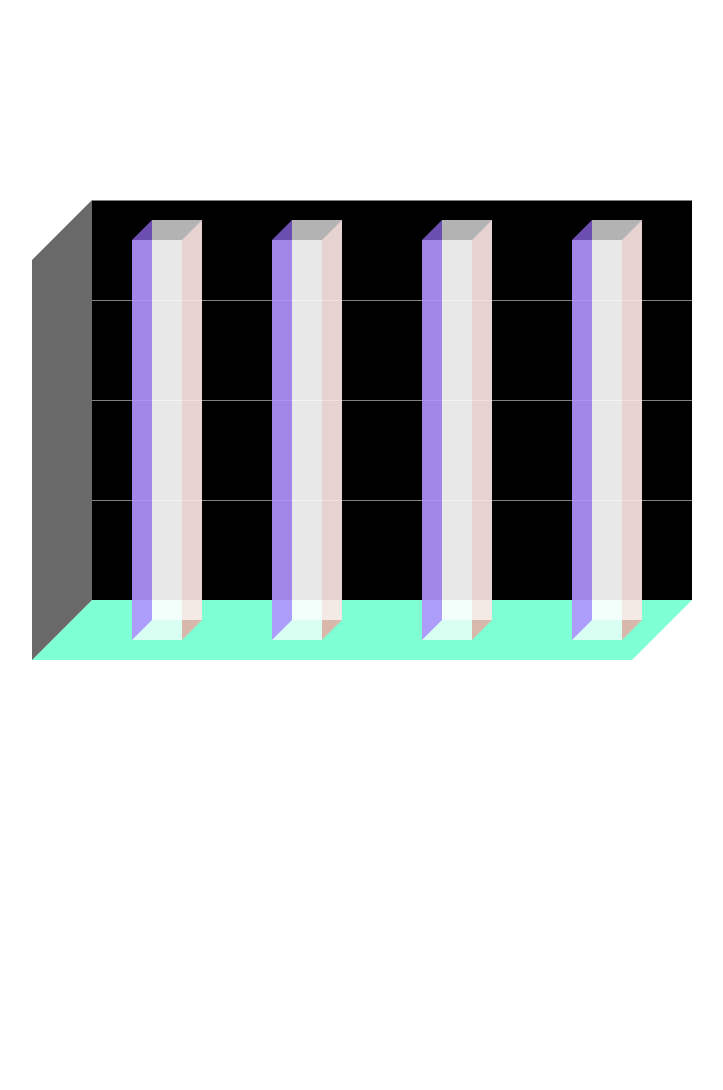
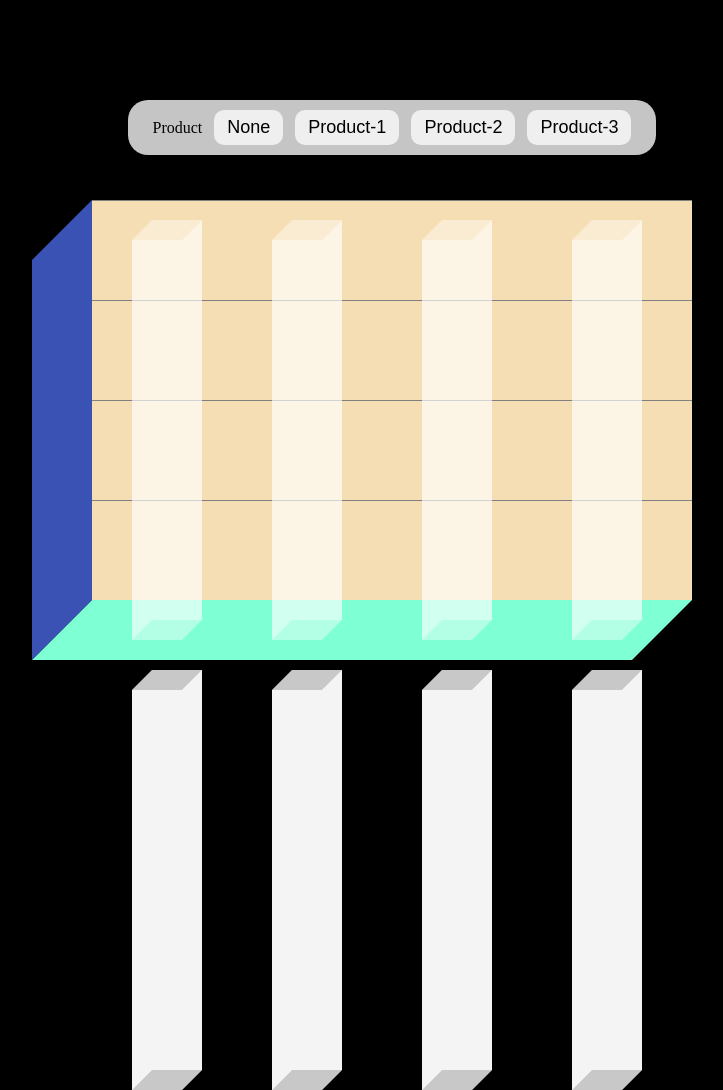
Before and after one commit to ThamaraiKannan1496/bar_chart, a plain HTML site: page index.html in a window 1280 px wide. Shown: the whole page, without its empty margins (248-971 px from the left). Before the commit the page ends 800 px from the top, so only its background shows below. Drawn offline with Linux system fonts and the light colour scheme.

Commit message:
before hover effects

```diff
--- a/css/style.css
+++ b/css/style.css
@@ -1,10 +1,11 @@
-*{
+* {
   padding: 0;
   margin: 0;
   box-sizing: border-box;
 }
 
-body{
+body {
+  background: black;
   height: 100vh;
   width: 100vw;
   display: flex;
@@ -12,23 +13,42 @@ body{
   align-items: center;
 }
 
-.container{
+.container {
   width: 600px;
   height: 400px;
-  background-color: rgb(0, 0, 0);
+  background-color: wheat;
   position: relative;
 }
-
-.chart , .ground{
+.top-buttons {
+  position: absolute;
+  z-index: 1;
+  top: 100px;
+  background-color: #c5c5c5;
+  border-radius: 20px;
+  padding: 10px 25px;
+}
+.top-buttons button {
+  font-size: 18px;
+  font-weight: 400;
+  color: black;
+  border: none;
+  padding: 6px 12px;
+  margin-left: 8px;
+  border-radius: 10px;
+  border: 1px solid transparent;
+}
+.chart,
+.ground {
   width: 100%;
   height: 100%;
 }
 
-.chart{
+.chart {
+  /* overflow: hidden; */
   position: relative;
 }
 
-.chart::before{
+.chart::before {
   content: "";
   position: absolute;
   left: -30px;
@@ -40,7 +60,7 @@ body{
   transform: skewX(-45deg);
 }
 
-.chart::after{
+.chart::after {
   content: "";
   position: absolute;
   left: -60px;
@@ -49,46 +69,158 @@ top: 30px;
   bottom: -60px;
   height: 100%;
   width: 60px;
-background-color: rgb(105, 105, 105);
+  background-color: rgba(83, 118, 255, 0.7);
+
   transform: skewY(-45deg);
 }
 
-
-.level{
+.level {
   height: calc(400px / 4);
   width: 100%;
   border-top: 1px solid gray;
+  overflow: hidden;
 }
-.bar-front,.bar-front1,.bar-front2,.bar-front3,.bar-front4{
+.bar-front,
+.bar-front1,
+.bar-front2,
+.bar-front3,
+.bar-front4,
+.bar-prod1f-1,
+.bar-prod1f-2,
+.bar-prod1f-3,
+.bar-prod1f-4,
+.bar-prod2f-1,
+.bar-prod2f-2,
+.bar-prod2f-3,
+.bar-prod2f-4,
+.bar-prod3f-1,
+.bar-prod3f-2,
+.bar-prod3f-3,
+.bar-prod3f-4,
+.bar-prod4f-1,
+.bar-prod4f-2,
+.bar-prod4f-3,
+.bar-prod4f-4 {
   height: 400px;
   width: 50px;
-background-color: rgba(255, 255, 255, 0.7);
+  background-color: rgba(255, 255, 255, 0.4);
   position: absolute;
   content: "";
   bottom: -40px;
   left: 40px;
+}
 
+.bar-prod1f-1,
+.bar-prod1f-2,
+.bar-prod1f-3,
+.bar-prod1f-4,
+.bar-prod2f-1,
+.bar-prod2f-2,
+.bar-prod2f-3,
+.bar-prod2f-4,
+.bar-prod3f-1,
+.bar-prod3f-2,
+.bar-prod3f-3,
+.bar-prod3f-4,
+.bar-prod4f-1,
+.bar-prod4f-2,
+.bar-prod4f-3,
+.bar-prod4f-4 {
+  transform: translateY(450px);
+  /* background-color: rgb(255, 0, 0); */
+  /* z-index: 5; */
 }
-.bar-back,.bar-back1,.bar-back2,.bar-back3{
+
+.bar-back,
+.bar-back1,
+.bar-back2,
+.bar-back3,
+.bar-prod1b-1,
+.bar-prod1b-2,
+.bar-prod1b-3,
+.bar-prod1b-4,
+.bar-prod2b-1,
+.bar-prod2b-2,
+.bar-prod2b-3,
+.bar-prod2b-4,
+.bar-prod3b-1,
+.bar-prod3b-2,
+.bar-prod3b-3,
+.bar-prod3b-4,
+.bar-prod4b-1,
+.bar-prod4b-2,
+.bar-prod4b-3,
+.bar-prod4b-4 {
   height: 400px;
   width: 50px;
-background-color: rgba(255, 255, 255, 0.7);
+  background-color: rgba(255, 255, 255, 0.4);
   position: absolute;
   content: "";
   bottom: -20px;
   left: 60px;
 }
-.bar-back1{
+.bar-prod1b-1,
+.bar-prod1b-2,
+.bar-prod1b-3,
+.bar-prod1b-4,
+.bar-prod2b-1,
+.bar-prod2b-2,
+.bar-prod2b-3,
+.bar-prod2b-4,
+.bar-prod3b-1,
+.bar-prod3b-2,
+.bar-prod3b-3,
+.bar-prod3b-4,
+.bar-prod4b-1,
+.bar-prod4b-2,
+.bar-prod4b-3,
+.bar-prod4b-4 {
+  transform: translateY(450px);
+  /* background-color: red; */
+}
+
+.bar-back1,
+.bar-prod1b-1,
+.bar-prod2b-1,
+.bar-prod3b-1,
+.bar-prod4b-1 {
   left: 200px;
 }
-.bar-back2{
+.bar-back2,
+.bar-prod1b-2,
+.bar-prod2b-2,
+.bar-prod3b-2,
+.bar-prod4b-2 {
   left: 350px;
 }
-.bar-back3{
+.bar-back3,
+.bar-prod1b-3,
+.bar-prod2b-3,
+.bar-prod3b-3,
+.bar-prod4b-3 {
   left: 500px;
 }
 
-.bar-back::before,.bar-back1::before,.bar-back2::before,.bar-back3::before{
+.bar-back::before,
+.bar-back1::before,
+.bar-back2::before,
+.bar-back3::before,
+.bar-prod1b-1::before,
+.bar-prod1b-2::before,
+.bar-prod1b-3::before,
+.bar-prod1b-4::before,
+.bar-prod2b-1::before,
+.bar-prod2b-2::before,
+.bar-prod2b-3::before,
+.bar-prod2b-4::before,
+.bar-prod3b-1::before,
+.bar-prod3b-2::before,
+.bar-prod3b-3::before,
+.bar-prod3b-4::before,
+.bar-prod4b-1::before,
+.bar-prod4b-2::before,
+.bar-prod4b-3::before,
+.bar-prod4b-4::before {
   content: "";
   position: absolute;
   left: -20px;
@@ -97,19 +229,70 @@ top: 10px;
   bottom: -60px;
   height: 100%;
   width: 20px;
-background-color: rgba(155, 115, 255, 0.69);
+  background-color: rgba(255, 255, 255, 0.4);
   transform: skewY(-45deg);
 }
-.bar-front1{
+.bar-prod1b-1::before,
+.bar-prod1b-2::before,
+.bar-prod1b-3::before,
+.bar-prod1b-4::before,
+.bar-prod2b-1::before,
+.bar-prod2b-2::before,
+.bar-prod2b-3::before,
+.bar-prod2b-4::before,
+.bar-prod3b-1::before,
+.bar-prod3b-2::before,
+.bar-prod3b-3::before,
+.bar-prod3b-4::before,
+.bar-prod4b-1::before,
+.bar-prod4b-2::before,
+.bar-prod4b-3::before,
+.bar-prod4b-4::before {
+  transform: translateY(0px);
+  transform: skewY(-45deg);
+}
+.bar-front1,
+.bar-prod1f-1,
+.bar-prod2f-1,
+.bar-prod3f-1,
+.bar-prod4f-1 {
   left: 180px;
 }
-.bar-front2{
+.bar-front2,
+.bar-prod1f-2,
+.bar-prod2f-2,
+.bar-prod3f-2,
+.bar-prod4f-2 {
   left: 330px;
 }
-.bar-front3{
+
+.bar-front3,
+.bar-prod1f-3,
+.bar-prod2f-3,
+.bar-prod3f-3,
+.bar-prod4f-3 {
   left: 480px;
 }
-.bar-front::after,.bar-front1::after,.bar-front2::after,.bar-front3::after{
+.bar-front::after,
+.bar-front1::after,
+.bar-front2::after,
+.bar-front3::after,
+.bar-prod1f-1::after,
+.bar-prod1f-2::after,
+.bar-prod1f-3::after,
+.bar-prod1f-4::after,
+.bar-prod2f-1::after,
+.bar-prod2f-2::after,
+.bar-prod2f-3::after,
+.bar-prod2f-4::after,
+.bar-prod3f-1::after,
+.bar-prod3f-2::after,
+.bar-prod3f-3::after,
+.bar-prod3f-4::after,
+.bar-prod4f-1::after,
+.bar-prod4f-2::after,
+.bar-prod4f-3::after,
+.bar-prod4f-4::after {
   content: "";
   position: absolute;
   left: 50px;
@@ -118,6 +301,52 @@ top: -10px;
   bottom: -60px;
   height: 100%;
   width: 20px;
-background-color: rgb(255 153 153 / 69%);
+  background-color: rgba(255, 255, 255, 0.4);
   transform: skewY(-45deg);
 }
+.bar-prod1f-1::after,
+.bar-prod1f-2::after,
+.bar-prod1f-3::after,
+.bar-prod1f-4::after,
+.bar-prod2f-1::after,
+.bar-prod2f-2::after,
+.bar-prod2f-3::after,
+.bar-prod2f-4::after,
+.bar-prod3f-1::after,
+.bar-prod3f-2::after,
+.bar-prod3f-3::after,
+.bar-prod3f-4::after,
+.bar-prod4f-1::after,
+.bar-prod4f-2::after,
+.bar-prod4f-3::after,
+.bar-prod4f-4::after {
+  transform: translateY(0px);
+  transform: skewY(-45deg);
+}
+
+/* Hovering Part */
+.bt-none:hover {
+  background-color: cadetblue;
+  color: white;
+  border: 1px solid rebeccapurple;
+}
+
+/* product-1 */
+
+.bt-pd1:hover {
+  background-color: cadetblue;
+  color: white;
+  border: 1px solid rebeccapurple;
+}
+/* product-2 */
+.bt-pd2:hover {
+  background-color: cadetblue;
+  color: white;
+  border: 1px solid rebeccapurple;
+}
+/* product-3 */
+.bt-pd3:hover {
+  background-color: cadetblue;
+  color: white;
+  border: 1px solid rebeccapurple;
+}
--- a/index.html
+++ b/index.html
@@ -1,14 +1,20 @@
 <!DOCTYPE html>
 <html lang="en">
   <head>
-  <meta charset="UTF-8">
-  <meta http-equiv="X-UA-Compatible" content="IE=edge">
-  <meta name="viewport" content="width=device-width, initial-scale=1.0">
-  <link rel="stylesheet" href="./css/style.css" type="text/css">
+    <meta charset="UTF-8" />
+    <meta http-equiv="X-UA-Compatible" content="IE=edge" />
+    <meta name="viewport" content="width=device-width, initial-scale=1.0" />
+    <link rel="stylesheet" href="./css/style.css" type="text/css" />
     <title>FED05 - Bar Chart</title>
   </head>
   <body>
-
+    <div class="top-buttons">
+      <span>Product</span>
+      <button class="bt-none">None</button>
+      <button class="bt-pd1">Product-1</button>
+      <button class="bt-pd2">Product-2</button>
+      <button class="bt-pd3">Product-3</button>
+    </div>
     <section class="container">
       <div class="chart">
         <div class="level"></div>
@@ -24,7 +30,33 @@
       <div class="bar-back2"></div>
       <div class="bar-front3"></div>
       <div class="bar-back3"></div>
+
+      <div class="bar-prod1f-1"></div>
+      <div class="bar-prod1b-1"></div>
+      <div class="bar-prod1f-2"></div>
+      <div class="bar-prod1b-2"></div>
+      <div class="bar-prod1f-3"></div>
+      <div class="bar-prod1b-3"></div>
+      <div class="bar-prod1f-4"></div>
+      <div class="bar-prod1b-4"></div>
+
+      <div class="bar-prod2f-1"></div>
+      <div class="bar-prod2b-1"></div>
+      <div class="bar-prod2f-2"></div>
+      <div class="bar-prod2b-2"></div>
+      <div class="bar-prod2f-3"></div>
+      <div class="bar-prod2b-3"></div>
+      <div class="bar-prod2f-4"></div>
+      <div class="bar-prod2b-4"></div>
+
+      <div class="bar-prod3f-1"></div>
+      <div class="bar-prod3b-1"></div>
+      <div class="bar-prod3f-2"></div>
+      <div class="bar-prod3b-2"></div>
+      <div class="bar-prod3f-3"></div>
+      <div class="bar-prod3b-3"></div>
+      <div class="bar-prod3f-4"></div>
+      <div class="bar-prod3b-4"></div>
     </section>
-
   </body>
 </html>
```
Lines whose indentation alone changed are shown as unchanged.
